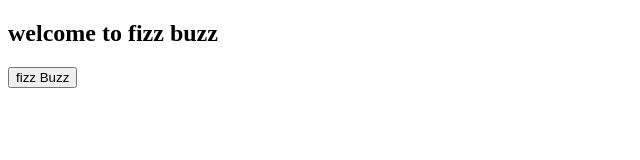
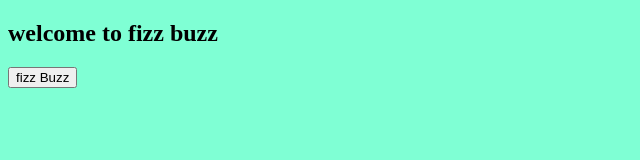
Before and after one commit to Masterneo11/fizzbuzz-js, a plain HTML site: page index.html in a window 1280 px wide. Shown: the whole page, without its empty margins (0-640 px from the left). Drawn offline with Linux system fonts and the light colour scheme.

Commit message:
rename file

```diff
--- a/index.html
+++ b/index.html
@@ -4,7 +4,7 @@
     <meta charset="UTF-8">
     <meta name="viewport" content="width=device-width, initial-scale=1.0">
     <title>Document</title>
-    <link rel="stylesheet" href="fizz.css">
+    <link rel="stylesheet" href="style.css">
 </head>
 <body>
 
```
